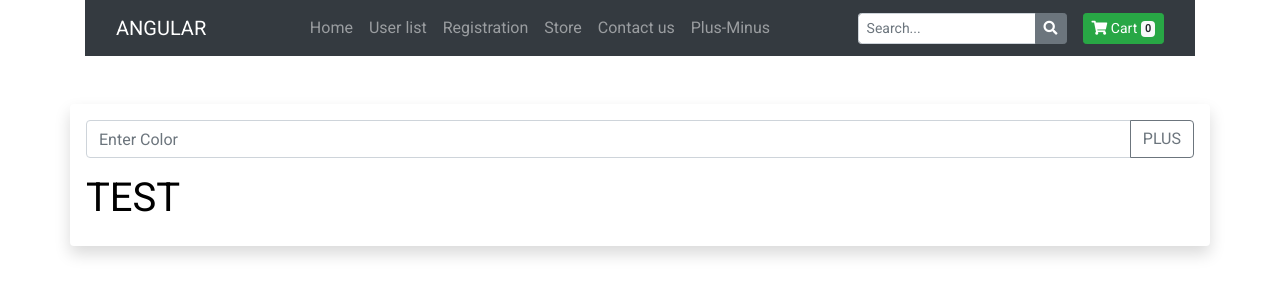
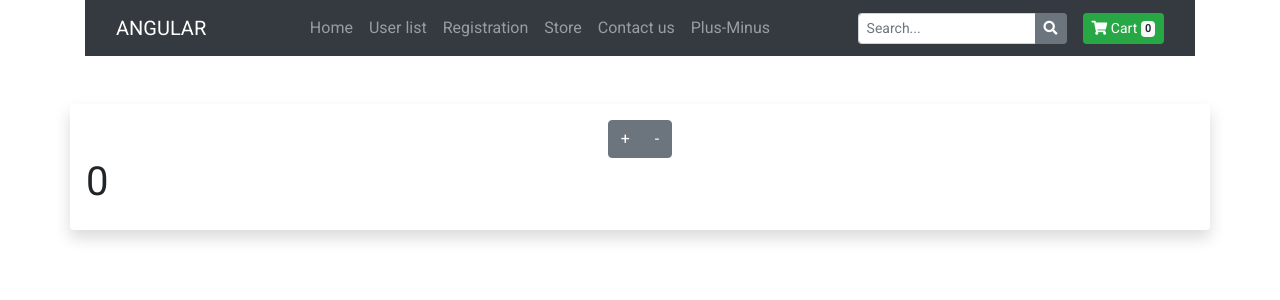
Before and after one commit to alexeystardev/angular_list_and_form_components, an Angular app: page /plusminus in a window 1280 px wide. Shown: the top 300 px of the page. Built offline with nearby package versions, Linux system fonts and the light colour scheme.

Commit message:
changing numbers by buttons BehaviorSubject

```diff
--- a/src/app/counter/counter.component.html
+++ b/src/app/counter/counter.component.html
@@ -1,2 +1 @@
-
-<h1 [ngStyle]="{color: color}">TEST</h1>
+<h1>{{number}}</h1>
--- a/src/app/counter/counter.component.ts
+++ b/src/app/counter/counter.component.ts
@@ -10,12 +10,17 @@ export class CounterComponent implements OnInit {
 
 	constructor(private cs: ButtonService) { }
 
-	color:string='red'
+	// color:string='red'
+	number:number=0
 
   ngOnInit(): void {
 
-		this.cs.colorStatus.subscribe((color)=>{
-			this.color=color
-		})
+	this.cs.numberStatus.subscribe((number)=>{
+		this.number=number
+	})
+
+		// this.cs.colorStatus.subscribe((color)=>{
+		// 	this.color=color
+		// })
 }
 }
--- a/src/app/plusminus/plusminus.component.html
+++ b/src/app/plusminus/plusminus.component.html
@@ -1,17 +1,5 @@
-<!-- <div class="text-center">
+<div class="text-center">
   <div class="btn-group" role="group" aria-label="Basic example">
-<button id="count" type=" button" (click)="setNumber()" class=" btn btn-secondary" #number>+</button>
-    <h1 [ngStyle]="{color:color}">COLOR</h1>
-    <button type="button" class="btn btn-secondary">-</button>
+    <button id="count" type=" button" (click)="plusMe(number)" class=" btn btn-secondary" #number>+</button>
+    <button type="button" (click)="minusMe(number)" class="btn btn-secondary">-</button>
   </div>
-  <app-counter></app-counter>
-<p>{{number}}</p>
-</div> -->
-
-<div class="input-group mb-3">
-  <input type="text" class="form-control" placeholder="Enter Color" aria-label="Recipient's username"
-    aria-describedby="basic-addon2" #color>
-  <div class="input-group-append">
-    <button (click)="save(color.value)" class="btn btn-outline-secondary" type="button">PLUS</button>
-  </div>
-</div>
--- a/src/app/plusminus/plusminus.component.ts
+++ b/src/app/plusminus/plusminus.component.ts
@@ -7,26 +7,19 @@ import { ButtonService } from '../services/button.service';
   styleUrls: ['./plusminus.component.css']
 })
 export class PlusminusComponent implements OnInit {
-
+number:number=0
 	constructor(private cs: ButtonService) { }
 
 	ngOnInit(): void {
-
-		// this.myNum.counter.subscribe((number)=>{
-			// 	this.number=number;
-			// })
-			//this.number=this.myCounter.getPm()
+		this.number=this.cs.getNumber()
 		}
 
-		save(color:string){
-			console.log(color)
-			this.cs.setColor(color)
+		plusMe(number){
+		this.cs.plus(this.number++)
 		}
-//   plusme(number:number){
-// 	  console.log(this.number=this.counter.getNumber())
-//     }
 
-    // minus(num:number){
-    //   return num-1;
-    // }
+		minusMe(number){
+		this.cs.minus(this.number--)
+		}
+
 }
--- a/src/app/services/button.service.ts
+++ b/src/app/services/button.service.ts
@@ -6,24 +6,23 @@ import { BehaviorSubject } from 'rxjs';
 })
 export class ButtonService {
 
-	color: string='black';
-colorStatus = new BehaviorSubject<string>(this.color)
+number:number=0
+
+	numberStatus = new BehaviorSubject<number>(this.number)
 
 	constructor() { }
 
-  getColor(){
-	return this.color
-  }
+		getNumber(){
+			return this.number
+		}
 
-  setColor(color:string){
-		this.colorStatus.next(color)
-  }
+		plus(number:number){
+			this.numberStatus.next(number)
+			this.number=number
+		}
 
-    // plus(number:number){
-    //   return number+1;
-    // }
-
-    // minus(num:number){
-    //   return num-1;
-    // }
+		minus(number:number){
+			this.numberStatus.next(number)
+			this.number=number
+		}
 }
```
